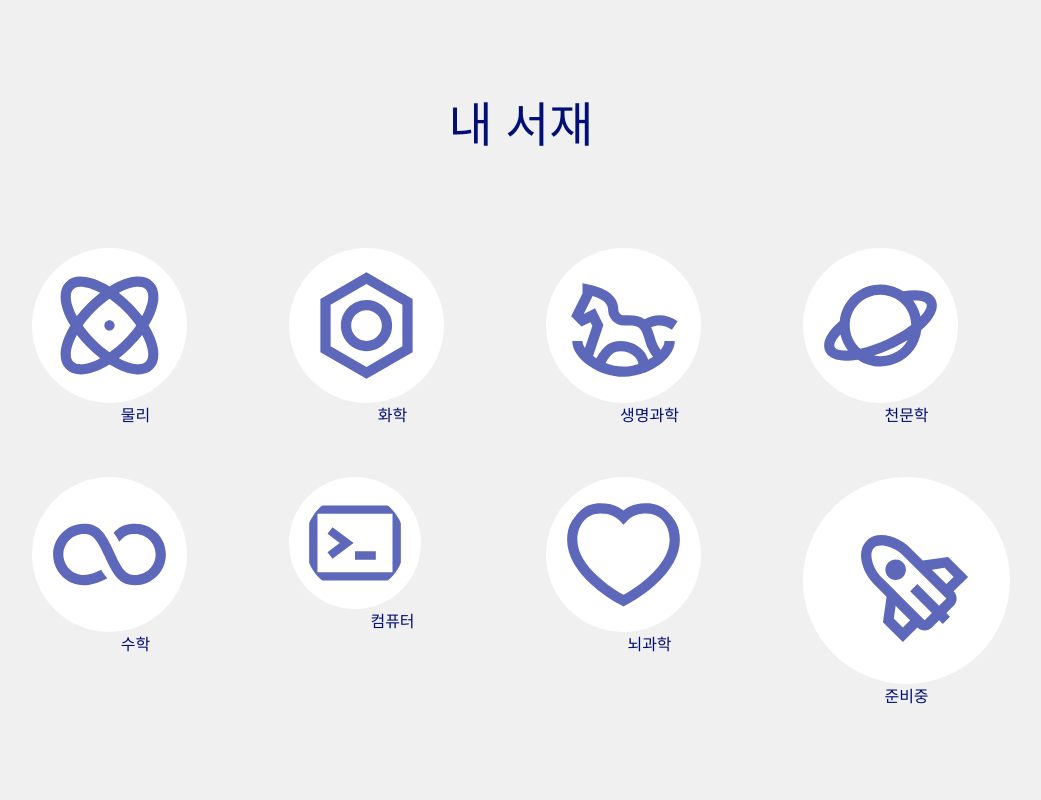
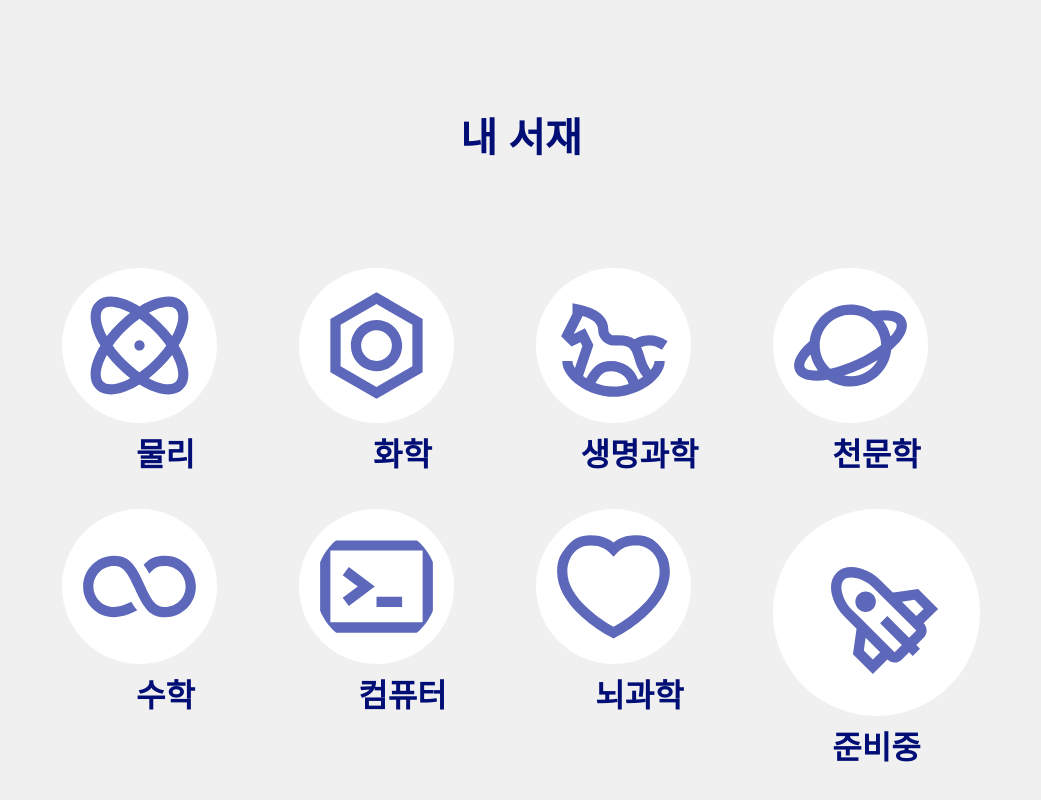
Before and after one commit to Sparcs-Science-hackathon-Kurokaze/enlight, a Next.js app: page /mylibrary in a window 1280 px wide. Shown: the whole page, without its empty margins (119-1160 px from the left). Built offline with nearby package versions, Linux system fonts and the light colour scheme.

Commit message:
Fix mylibrary

```diff
--- a/app/mylibrary/page.tsx
+++ b/app/mylibrary/page.tsx
@@ -16,7 +16,7 @@ export default function MyLibrary() {
       <div className="py-[100px]">
         <PageTitle title="내 서재" />
       </div>
-      <div className="grid grid-cols-4 gap-[50px] text-center">
+      <div className="grid grid-cols-4 gap-[30px] text-center">
         {Object.entries(categories).map(([key, value], i) => {
           return (
             <IconItem
--- a/components/atom/PageTitle.tsx
+++ b/components/atom/PageTitle.tsx
@@ -2,5 +2,5 @@ type PageTitleProps = {
   title: string;
 };
 export default function PageTitle({ title }: PageTitleProps) {
-  return <div className="text-5xl text-point">{title}</div>;
+  return <div className="text-point font-noto mt-2 text-40pt font-bold">{title}</div>;
 }
--- a/components/molecule/IconItem.tsx
+++ b/components/molecule/IconItem.tsx
@@ -10,7 +10,7 @@ export default function IconItem({ src, title, onClick }: IconProps) {
   return (
     <div onClick={onClick}>
       <Icon src={src}></Icon>
-      <div className="text-point font-sans">{title}</div>
+      <div className="text-point font-noto mt-2 text-32pt font-bold">{title}</div>
     </div>
   );
 }
--- a/tailwind.config.ts
+++ b/tailwind.config.ts
@@ -9,7 +9,7 @@ const config: Config = {
   theme: {
     extend: {
       fontFamily: {
-        noto: ['NotoSansKR-Bold', 'sans-serif'], // 사용자 정의 폰트 패밀리
+        noto: ['NotoSansKR-ExtraBold', 'sans-serif'], // 사용자 정의 폰트 패밀리
       },
       fontSize: {
         '24pt': '1.5rem',  // 24pt에 해당 (약 1.5rem, 24px)
```
Also changed, not shown: public/icon/computer.svg, 1 other file (tests, documents, lock files or other folders).
